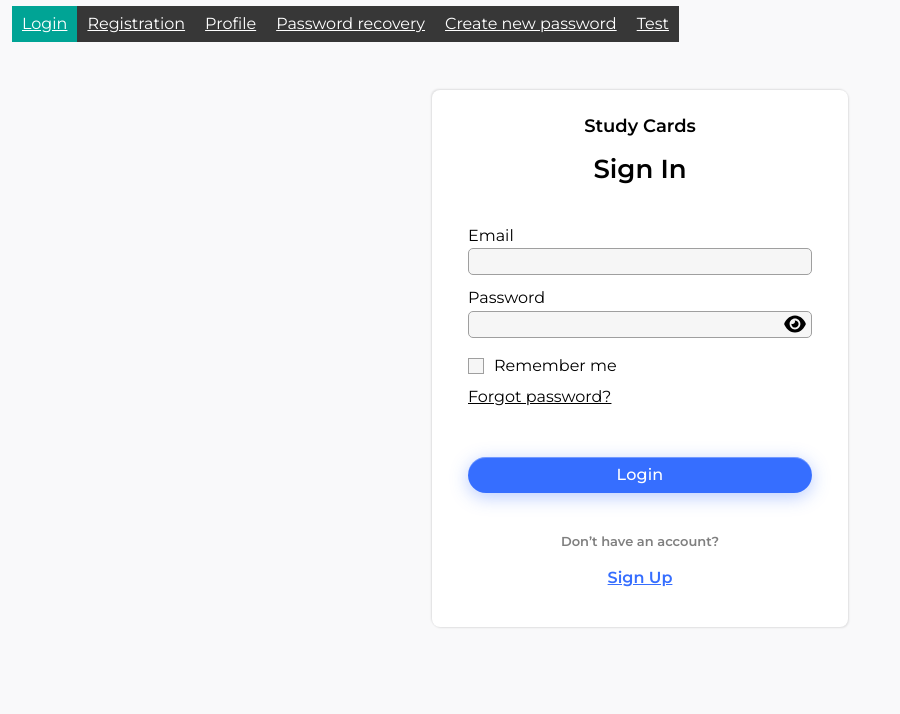
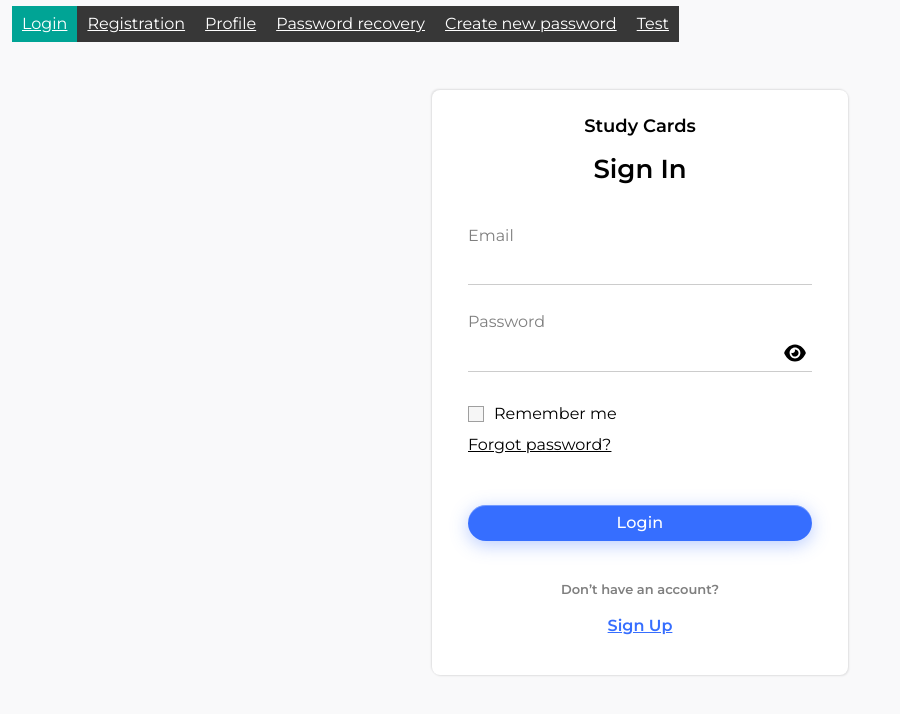
Before and after one commit to alexbrilevski/study-cards, a React (Vite) app: page /#/login in a window 1280 px wide. Shown: the top 714 px of the page, without its empty margins (0-900 px from the left). Built offline with nearby package versions, Linux system fonts and the light colour scheme; no server answers.

Commit message:
feat(UI): Update generic text input component markup, logic and style

```diff
--- a/src/features/auth/Login/ui/LoginForm.tsx
+++ b/src/features/auth/Login/ui/LoginForm.tsx
@@ -56,21 +56,27 @@ export const LoginForm = () => {
 
   return (
     <form onSubmit={loginForm.handleSubmit}>
-      <span>Email</span>
-      <InputText type="email" {...loginForm.getFieldProps('email')} />
-      {loginForm.errors.email && loginForm.touched.email && (
-        <div>{loginForm.errors.email}</div>
-      )}
-      <span>Password</span>
-      <InputText type="password" {...loginForm.getFieldProps('password')} />
-      {loginForm.errors.password && loginForm.touched.password && (
-        <div>{loginForm.errors.password}</div>
-      )}
-      <Checkbox {...loginForm.getFieldProps('rememberMe')}>
-        Remember me
-      </Checkbox>
+      <InputText
+        type={'email'}
+        label={'Email'}
+        error={
+          loginForm.errors.email && loginForm.touched.email ? loginForm.errors.email : ''
+        }
+        {...loginForm.getFieldProps('email')}
+      />
+      <InputText
+        type={'password'}
+        label={'Password'}
+        error={
+          loginForm.errors.password && loginForm.touched.password
+            ? loginForm.errors.password
+            : ''
+        }
+        {...loginForm.getFieldProps('password')}
+      />
+      <Checkbox {...loginForm.getFieldProps('rememberMe')}>Remember me</Checkbox>
       <NavLink to={PATH.PASSWORD_RECOVERY}>Forgot password?</NavLink>
-      <div className='form-actions'>
+      <div className="form-actions">
         <Button type={'submit'}>Login</Button>
       </div>
       {error && <p>{error}</p>}
--- a/src/features/auth/PasswordRecovery/ui/NewPassword.tsx
+++ b/src/features/auth/PasswordRecovery/ui/NewPassword.tsx
@@ -33,18 +33,22 @@ export const NewPassword = () => {
   }
 
   return (
-    <div className='form-container'>
-      <div className='form-header'>
+    <div className="form-container">
+      <div className="form-header">
         <Logo />
         <h1>Create new password</h1>
       </div>
       <form onSubmit={handleSetNewPassword}>
-        <span>Password</span>
-        <InputText type={'password'} value={password} onChangeText={setPassword} />
-        <p className='form-note'>
+        <InputText
+          type={'password'}
+          label={'Password'}
+          value={password}
+          onChangeText={setPassword}
+        />
+        <p className="form-note">
           Create new password and we will send you further instructions to email
         </p>
-        <div className='form-actions'>
+        <div className="form-actions">
           <Button>Create new password</Button>
         </div>
         {error && <p>{error}</p>}
--- a/src/features/auth/PasswordRecovery/ui/PasswordRecoveryForm.tsx
+++ b/src/features/auth/PasswordRecovery/ui/PasswordRecoveryForm.tsx
@@ -47,15 +47,20 @@ export const PasswordRecoveryForm = () => {
 
   return (
     <form onSubmit={passwordRecoveryForm.handleSubmit}>
-      <span>Email</span>
-      <InputText type={'email'} {...passwordRecoveryForm.getFieldProps('email')} />
-      {passwordRecoveryForm.errors.email && passwordRecoveryForm.touched.email && (
-        <div>{passwordRecoveryForm.errors.email}</div>
-      )}
-      <p className='form-note'>
+      <InputText
+        type={'email'}
+        label={'Email'}
+        error={
+          passwordRecoveryForm.errors.email && passwordRecoveryForm.touched.email
+            ? passwordRecoveryForm.errors.email
+            : ''
+        }
+        {...passwordRecoveryForm.getFieldProps('email')}
+      />
+      <p className="form-note">
         Enter your email address and we will send you further instructions
       </p>
-      <div className='form-actions'>
+      <div className="form-actions">
         <Button type={'submit'}>Send Instructions</Button>
       </div>
       {error && <p>{error}</p>}
--- a/src/features/auth/Registration/ui/RegistrationFrom.tsx
+++ b/src/features/auth/Registration/ui/RegistrationFrom.tsx
@@ -57,26 +57,38 @@ export const RegistrationFrom = () => {
 
   return (
     <form onSubmit={registrationForm.handleSubmit}>
-      <span>Email</span>
-      <InputText type={'email'} {...registrationForm.getFieldProps('email')} />
-      {registrationForm.errors.email && registrationForm.touched.email && (
-        <div>{registrationForm.errors.email}</div>
-      )}
-      <span>Password</span>
-      <InputText type={'password'} {...registrationForm.getFieldProps('password')} />
-      {registrationForm.errors.password && registrationForm.touched.password && (
-        <div>{registrationForm.errors.password}</div>
-      )}
-      <span>Confirm password</span>
+      <InputText
+        type={'email'}
+        label={'Email'}
+        error={
+          registrationForm.errors.email && registrationForm.touched.email
+            ? registrationForm.errors.email
+            : ''
+        }
+        {...registrationForm.getFieldProps('email')}
+      />
       <InputText
         type={'password'}
+        label={'Password'}
+        error={
+          registrationForm.errors.password && registrationForm.touched.password
+            ? registrationForm.errors.password
+            : ''
+        }
+        {...registrationForm.getFieldProps('password')}
+      />
+      <InputText
+        type={'password'}
+        label={'Confirm password'}
+        error={
+          registrationForm.errors.passwordConfirm &&
+          registrationForm.touched.passwordConfirm
+            ? registrationForm.errors.passwordConfirm
+            : ''
+        }
         {...registrationForm.getFieldProps('passwordConfirm')}
       />
-      {registrationForm.errors.passwordConfirm &&
-        registrationForm.touched.passwordConfirm && (
-          <div>{registrationForm.errors.passwordConfirm}</div>
-        )}
-      <div className='form-actions'>
+      <div className="form-actions">
         <Button disabled={isLoading} type={'submit'}>
           Register
         </Button>
--- a/src/index.css
+++ b/src/index.css
@@ -16,6 +16,7 @@
   --caption-color: rgba(0, 0, 0, 0.5);
   --accent-color: #366eff;
   --accent-color-dark: #1e3c88;
+  --error-color: #f30808;
 
   --font-size-base: 16px;
   --font-size-xs: 12px;
@@ -27,6 +28,7 @@
   --font-size-xxxl: 50px;
 
   --line-height-base: 1.6;
+  --line-height-m: 20px;
   --line-height-l: 24px;
   --line-height-xl: 36px;
 
@@ -36,7 +38,7 @@
   --font-weight-caption: 600;
   --line-height-caption: 1.4;
 
-  --button-padding-x: 24px;
+  --button-padding-x: var(--indent-base);
   --button-padding-y: 8px;
   --button-bg: var(--accent-color);
   --button-bg-dark: var(--accent-color-dark);
@@ -45,11 +47,25 @@
   --button-shadow:
     0px 4px 18px rgba(54, 110, 255, 0.35), inset 0px 1px 0px rgba(255, 255, 255, 0.3);
   --button-font-family: var(--font-primary);
-  --button-font-size: 16px;
+  --button-font-size: var(--font-size-base);
   --button-font-weight: 500;
-  --button-line-height: 20px;
+  --button-line-height: var(--line-height-m);
   --button-text-color: #fff;
   --button-letter-spacing: 0.01em;
+
+  --field-label-font-size: var(--font-size-base);
+  --field-label-line-height: var(--line-height-l);
+  --field-label-color: var(--caption-color);
+  --text-field-padding-x: 0;
+  --text-field-padding-y: var(--indent-xs);
+  --text-field-border: 1px solid rgba(0, 0, 0, 0.2);
+  --text-field-font-family: var(--font-primary);
+  --text-field-font-size: var(--font-size-base);
+  --text-field-font-weight: 500;
+  --text-field-line-height: var(--line-height-l);
+  --text-field-text-color: #000;
+  --field-error-font-size: var(--font-size-s);
+  --field-error-line-height: var(--line-height-m);
 
   --default-bg: #f9f9fa;
   --header-bg: #fcfcfc;
--- a/src/main/ui/common/components/InputText/InputText.module.css
+++ b/src/main/ui/common/components/InputText/InputText.module.css
@@ -1,29 +1,52 @@
 .form-group {
   position: relative;
-  margin-bottom: 10px;
+  margin-bottom: var(--indent-base);
+}
+
+.label {
+  font-size: var(--field-label-font-size);
+  line-height: var(--field-label-line-height);
+  color: var(--field-label-color);
+}
+
+.form-control {
+  position: relative;
 }
 
 .input {
   width: 100%;
   margin: 0;
-  padding: 5px;
-  background: #f6f6f6;
-  border: 1px solid #9f9f9f;
-  border-radius: 5px;
+  padding: var(--text-field-padding-y) var(--text-field-padding-x);
+  background: transparent;
+  border: none;
+  border-bottom: var(--text-field-border);
+  border-radius: 0;
+  font-family: var(--text-field-font-family);
+  font-size: var(--text-field-font-size);
+  font-weight: var(--text-field-font-weight);
+  line-height: var(--text-field-line-height);
+  color: var(--text-field-text-color);
 }
 
 .input:focus {
-  background: white;
-  box-shadow: 0 0 10px #9f9f9f;
   outline: none;
 }
 
+.input[type='password'] {
+  padding-right: 36px;
+}
+
 .input-error {
-  border: 2px solid red;
+  border-bottom-color: var(--error-color);
 }
 
 .error {
-  color: red;
+  position: absolute;
+  top: 100%;
+  left: 0;
+  font-size: var(--field-error-font-size);
+  line-height: var(--field-error-line-height);
+  color: var(--error-color);
 }
 
 .toggle-button {
--- a/src/main/ui/common/components/InputText/InputText.tsx
+++ b/src/main/ui/common/components/InputText/InputText.tsx
@@ -19,16 +19,19 @@ type DefaultInputProps = DetailedHTMLProps<
 type InputTextProps = DefaultInputProps & {
   onChangeText?: (value: string) => void;
   onEnter?: () => void;
+  label?: string;
   error?: string;
   spanClassName?: string;
 };
 
 const InputText: FC<InputTextProps> = ({
   type,
+  name,
   onChange,
   onChangeText,
   onKeyDown,
   onEnter,
+  label,
   error,
   className,
   spanClassName,
@@ -38,7 +41,7 @@ const InputText: FC<InputTextProps> = ({
   const isPasswordInput = type === 'password';
 
   const handleChangeInputType = () => {
-    setInputType(prevType => {
+    setInputType((prevType) => {
       if (isPasswordInput) {
         return prevType === 'password' ? 'text' : 'password';
       } else {
@@ -57,27 +60,37 @@ const InputText: FC<InputTextProps> = ({
     onEnter && e.key === 'Enter' && onEnter();
   };
 
+  const inputId = `${name ? name : undefined}`;
+  const finalInputClassName = `${s['input']} ${error ? s['input-error'] : ''} ${className ? className : ''}`;
   const finalSpanClassName = `${s['error']} ${spanClassName ? spanClassName : ''}`;
-  const finalInputClassName = `${s['input']} ${error ? s['input-error'] : ''} ${className ? className : ''}`;
 
   return (
     <div className={s['form-group']}>
+      {label && inputId && (
+        <label htmlFor={inputId} className={s['label']}>
+          {label}
+        </label>
+      )}
+      <div className={s['form-control']}>
         <input
+          id={inputId}
           type={inputType}
           onChange={onChangeCallback}
           onKeyDown={onKeyPressCallback}
           className={finalInputClassName}
           {...restProps}
         />
-      {error && <span className={finalSpanClassName}>{error}</span>}
         {isPasswordInput && (
-        <button type={'button'} className={s['toggle-button']} onClick={handleChangeInputType}>
-          <IconSvg
-            src={inputType === 'password' ? eyeIcon : eyeSlashIcon}
-            size={24}
-          />
+          <button
+            type={'button'}
+            className={s['toggle-button']}
+            onClick={handleChangeInputType}
+          >
+            <IconSvg src={inputType === 'password' ? eyeIcon : eyeSlashIcon} size={24} />
           </button>
         )}
+      </div>
+      {error && <span className={finalSpanClassName}>{error}</span>}
     </div>
   );
 };
```
Lines whose indentation alone changed are shown as unchanged.
